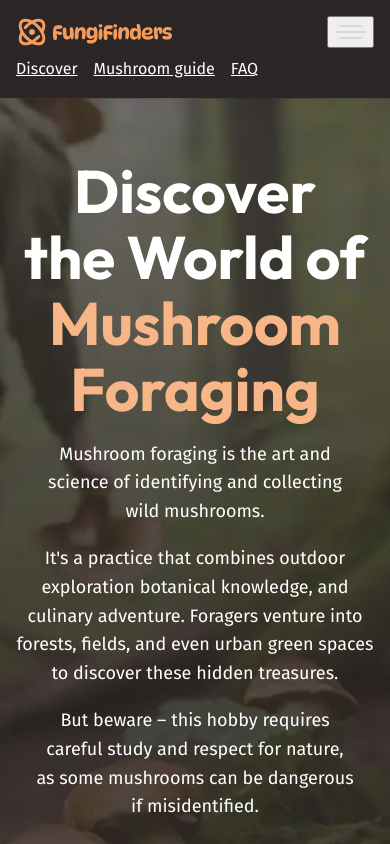
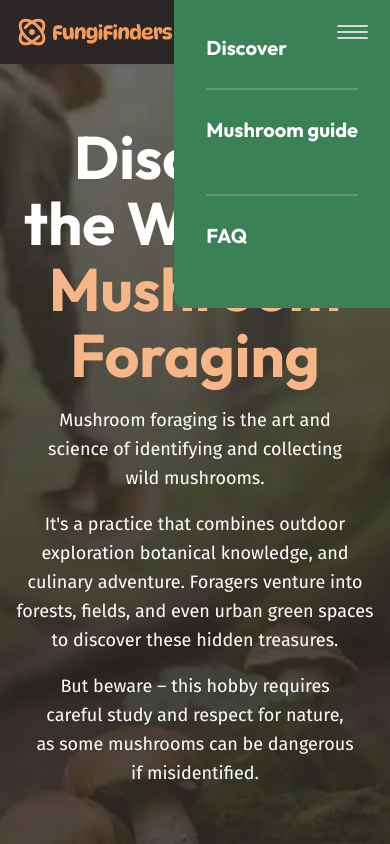
Before and after one commit to cepoumian/fungi-finders-website, a plain HTML site: page index.html in a window 390 px wide. Both pictures are taken after a click on the button "menu". Shown: the top 844 px of the page. Drawn offline with Linux system fonts and the light colour scheme.

Commit message:
Functional hamburger menu

```diff
--- a/index.html
+++ b/index.html
@@ -11,6 +11,7 @@
       rel="stylesheet"
     />
     <link rel="stylesheet" href="style.css" />
+    <script src="main.js" defer></script>
   </head>
 
   <body>
--- /dev/null
+++ b/main.js
@@ -0,0 +1,13 @@
+const navToggle = document.querySelector('[aria-controls="primary-nav"]');
+const primaryNav = document.querySelector('#primary-nav');
+
+navToggle.addEventListener('click', () => {
+  const navOpened = navToggle.getAttribute('aria-expanded');
+
+  if (navOpened === "false") {
+    navToggle.setAttribute('aria-expanded', 'true');
+  } else {
+    navToggle.setAttribute('aria-expanded', 'false');
+  }
+
+});
--- a/style.css
+++ b/style.css
@@ -257,11 +257,71 @@
     gap: .5rem 1rem;
   }
 
+  [aria-controls="primary-nav"] {
+    z-index: 100;
+    cursor: pointer;
+    background: transparent;
+    border: 0;
+
+    img {
+      border-radius: 0;
+    }
+  }
+
+  [aria-controls="primary-nav"] {
+    display: none;
+  }
+
   .primary-navigation {
     ul {
       display: flex;
       flex-wrap: wrap;
       gap: .5rem 1rem;
+    }
+
+    a {
+      text-decoration: none;
+    }
+
+    @media (width < 760px) {
+      display: none;
+
+      position: absolute;
+      z-index: 10;
+      top: 0;
+      right: 0;
+      font-size: var(--font-size-lg);
+      font-weight: 700;
+      font-family: var(--ff-heading);
+      background-color: var(--background-accent-main);
+      padding: 2rem;
+      border-radius: 0 0 0 var(--border-radius-3);
+
+      ul {
+        gap: 0;
+        flex-direction: column;
+      }
+
+      li + li {
+        margin-block-start: 1.5rem;
+        padding-block: 1.5rem;
+        border-top: 2px solid var(--background-accent-light);
+      }
+
+      /* This works, but placed it in own MW for readability */
+      /* [aria-expanded="true"] ~ & {
+        display: block;
+      } */
+    }
+  }
+
+  @media (width < 760px) {
+    [aria-controls="primary-nav"]  {
+      display: block;
+    }
+
+    [aria-expanded="true"] ~ .primary-navigation {
+      display: block;
     }
   }
 
```
